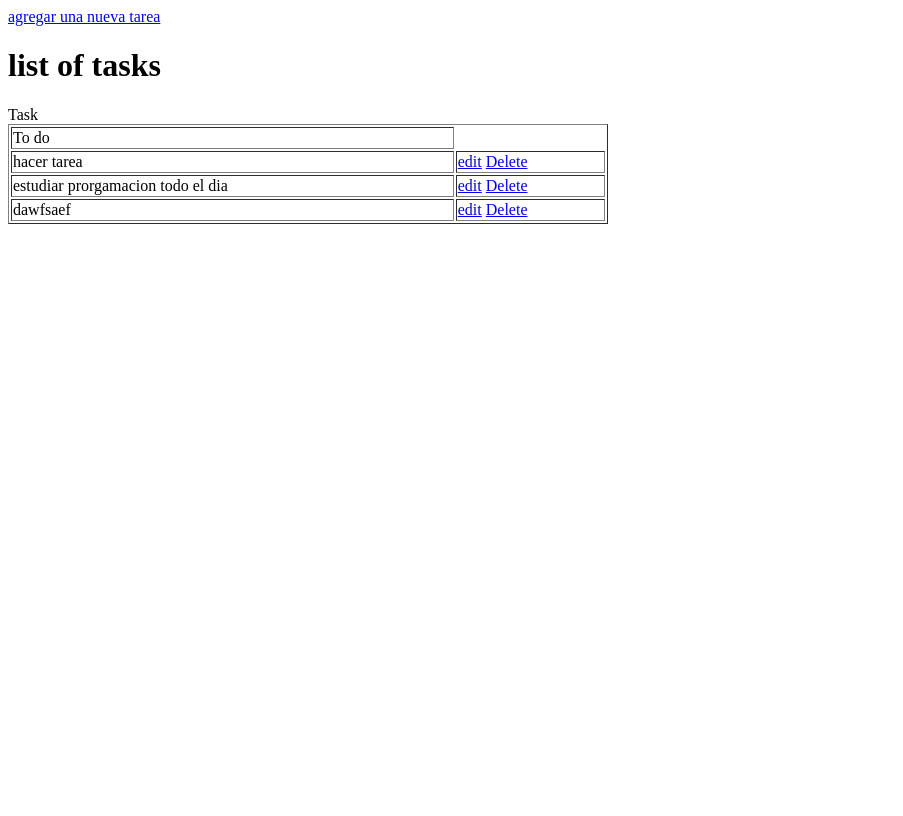
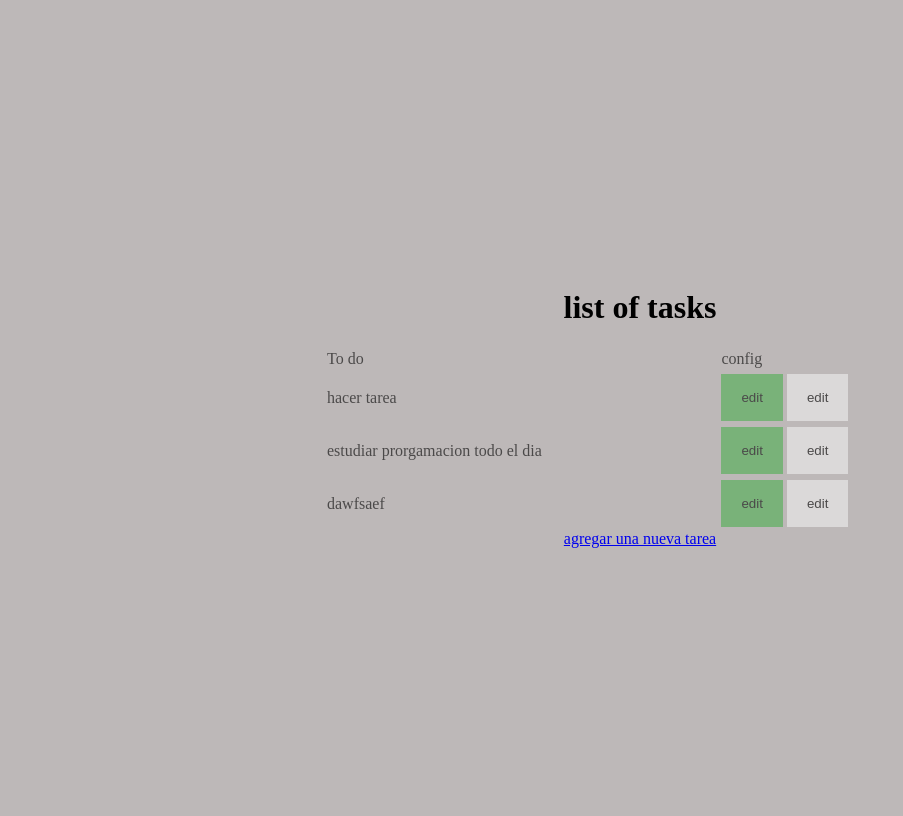
Before and after one commit to JeanMario20/Django-ToDoList, a Django app: page /list/ in a window 1280 px wide. Shown: the whole page, without its empty margins (0-903 px from the left). Before the commit the page ends 224 px from the top, so only its background shows below. Run offline with Django 4.2, Linux system fonts and the light colour scheme; data comes from the database, SQL or seed files in the repository; both versions use the stored data as it was after the commit.

Commit message:
table css

```diff
--- a/ToDoList/settings.py
+++ b/ToDoList/settings.py
@@ -11,9 +11,12 @@ https://docs.djangoproject.com/en/4.2/ref/settings/
 """
 
 from pathlib import Path
+import os
+
 
 # Build paths inside the project like this: BASE_DIR / 'subdir'.
 BASE_DIR = Path(__file__).resolve().parent.parent
+#BASE_DIR = os.path.dirname(os.path.dirname(os.path.abspath(__file__)))
 
 
 # Quick-start development settings - unsuitable for production
@@ -117,6 +120,7 @@ USE_TZ = True
 # https://docs.djangoproject.com/en/4.2/howto/static-files/
 
 STATIC_URL = 'static/'
+STATICFILES_DIR =[os.path.join(BASE_DIR, 'static/')]
 
 # Default primary key field type
 # https://docs.djangoproject.com/en/4.2/ref/settings/#default-auto-field
--- /dev/null
+++ b/crud/static/crud/styles.css
@@ -0,0 +1,61 @@
+body{
+    background-color: rgb(189, 184, 184);
+}
+
+table{
+    width: 50%;
+    margin: 0 5%;
+    text-align: left;
+}
+
+button{
+    border: none;
+    padding: 16px 20px;
+
+}
+
+tbody td {
+    background-color: rgba(255,255,255,0);
+    transition: all 0.2s linear;
+    transition-delay:0.3, 0s;
+    opacity: 0.6;
+}
+
+tbody tr:hover td {
+    background-color: rgba(255,255,255,1);
+    transition-delay: 0s, 0s;
+    opacity: 1;
+    font-size: 2em;
+    border-radius: 5px;
+}
+
+td {
+    transform-origin:center left;
+    transition-property: transform;
+    transition-duration: 0.4s;
+    transition-timing-function: ease-in-out;
+}
+
+.table-container{
+    display: flex;
+    flex-direction: column;
+    justify-content: center;
+    align-items: center;
+    height: 100vh;
+}
+
+.button_uptdate{
+    background-color: #4CAF50;
+    color: black;
+}
+
+.button_uptdate:hover{
+    background-color: white;
+    color: black;
+    border: 2px solid black;
+}
+
+
+/* tr:hover td{
+    transform: scale(1.1);
+} */
--- a/crud/templates/add_task.html
+++ b/crud/templates/add_task.html
@@ -16,5 +16,6 @@
         <input type="submit" value="Submit">
     </form>
     {% endblock content %}
+    <a href="list/..">cancelar</a>
 </body>
 </html>
--- a/crud/templates/edit_task.html
+++ b/crud/templates/edit_task.html
@@ -16,5 +16,6 @@
         <input type="submit" value="Submit">
     </form>
     {% endblock content %}
+    <a href="list/list/list">cancelar</a>
 </body>
 </html>
--- a/crud/templates/table.html
+++ b/crud/templates/table.html
@@ -3,27 +3,34 @@
 <head>
     <meta charset="UTF-8">
     <meta name="viewport" content="width=device-width, initial-scale=1.0">
+    {% load static %}
+    <link rel="stylesheet" href="{% static 'crud/styles.css'%}">
     <title>To-Do-List</title>
 </head>
 <body>
-    <a href="add_task">agregar una nueva tarea</a>
+    <div class="table-container">
+        <table>
             <h1>list of tasks</h1>
-    <table border="1" width="600">
-        <tr>Task
+            <tr>
             <td>To do</td>
+            <td>config</td>
             </tr>
-
+            <tbody>
                 {% for task in allTask %}
-        <tr>
+                <tr></tr>
                 <!-- <td>{{task.id}}</td> -->
                 <td> {{task.task}}</td>
                 <td>
-                <a href="{% url 'edit-task' task.id %}">edit</a>
-                <a href="{% url 'delete-task' task.id%}">Delete</a>
+                    <a href="{% url 'edit-task' task.id %}"><button class="button_uptdate">edit</button></a>
+                    <a href="{% url 'delete-task' task.id %}"><button>edit</button></a>
+
                 </td>
                 </tr>
                 {% endfor %}
+            </tbody>
+
         </table>
-
+        <a href="add_task">agregar una nueva tarea</a>
+    </div>
 </body>
 </html>
```
Also changed, not shown: db.sqlite3. Lines whose indentation alone changed are shown as unchanged.
